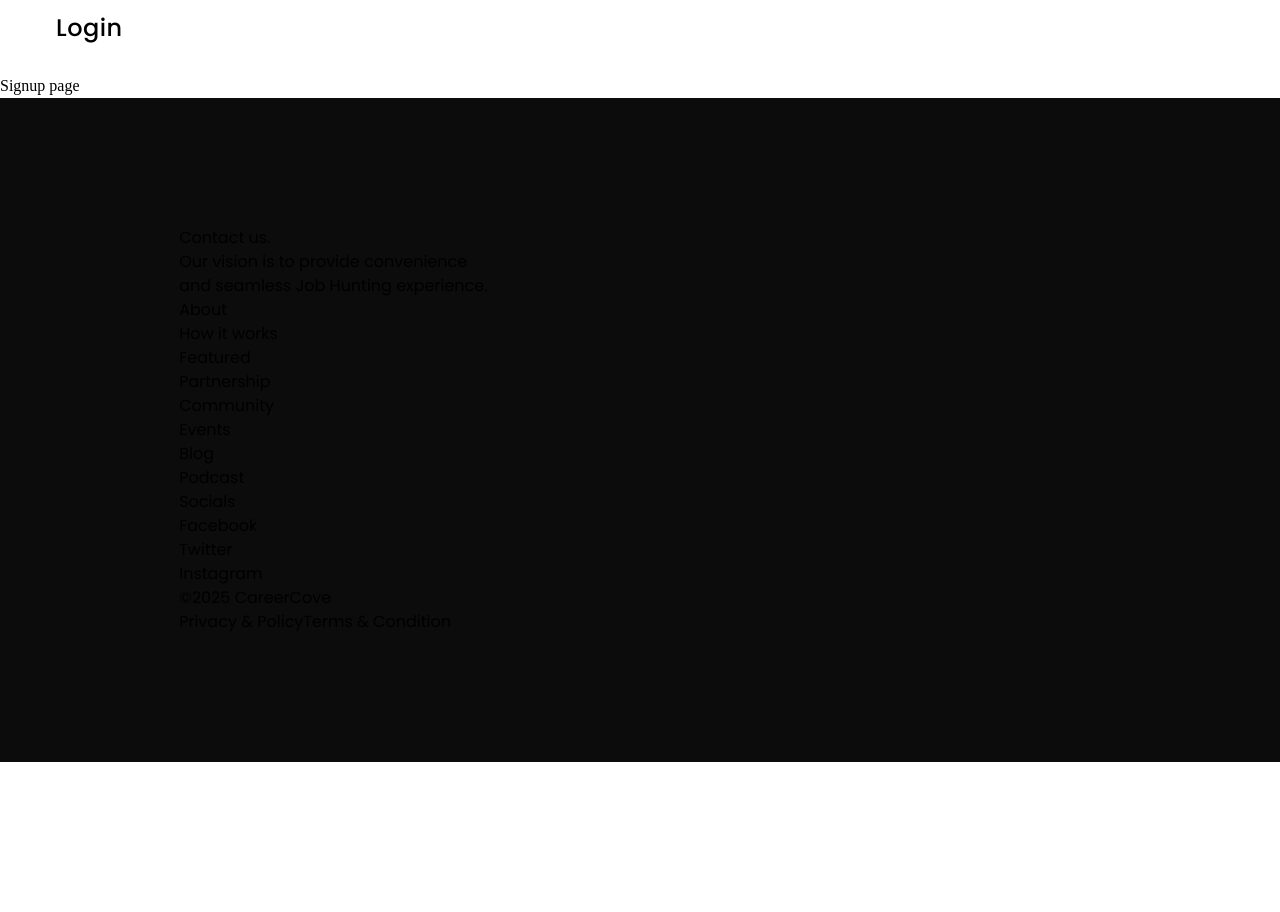
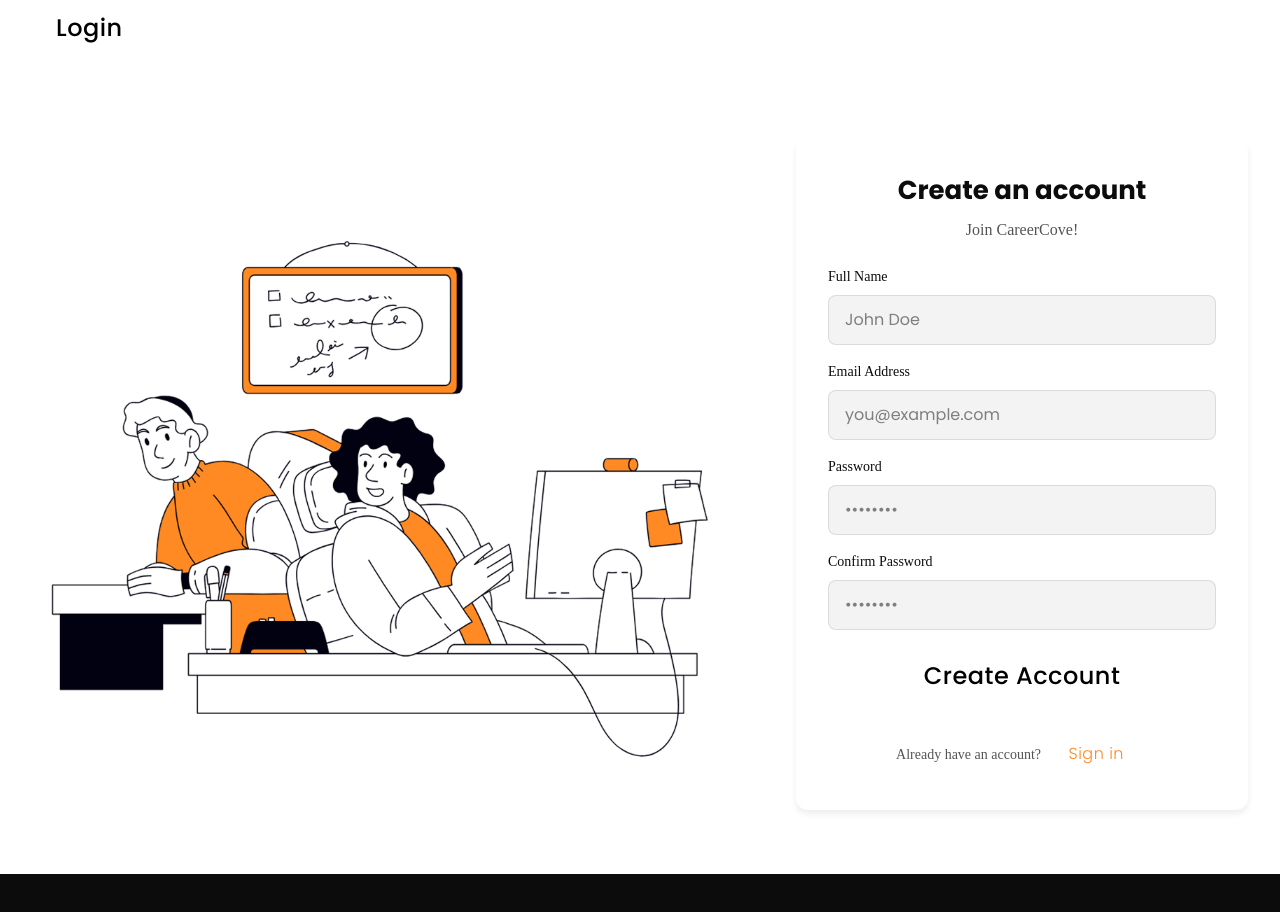
Before and after one commit to cinedalida/CareerCove-frontend, a React (Vite) app in the folder my-app/: page /signup in a window 1280 px wide. Shown: the part 500-1412 px from the top of the page. Before the commit the page ends 1262 px from the top, so only its background shows below. Built offline with nearby package versions, Linux system fonts and the light colour scheme.

Commit message:
Updated: Guest feature

```diff
--- a/my-app/src/components/LandingPage/Hero.jsx
+++ b/my-app/src/components/LandingPage/Hero.jsx
@@ -6,10 +6,6 @@ import SplitText from "../Animations/SplitText";
 import TextType from "../Animations/TextType";
 import { motion } from "framer-motion";
 import { Link } from "react-router-dom";
-
-const handleAnimationComplete = () => {
-  console.log("Animation complete!");
-};
 
 const HeroSection = () => {
   return (
--- a/my-app/src/pages/Guest.jsx
+++ b/my-app/src/pages/Guest.jsx
@@ -1,11 +1,47 @@
 import Navbar from "../components/PageLayout/Navbar";
 import Footer from "../components/PageLayout/Footer";
+import SplitText from "../components/Animations/SplitText";
+import TextType from "../components/Animations/TextType";
+import { motion } from "framer-motion";
 
 const Guest = () => {
   return (
     <>
       <Navbar />
-      <div className="sample">Guest page</div>
+      <section
+        className="flex flex-col items-center justify-center text-center min-h-[80vh] bg-[var(--color-bg-primary)] px-6"
+        id="guest"
+      >
+        <motion.div
+          initial={{ opacity: 0, y: 30 }}
+          animate={{ opacity: 1, y: 0 }}
+          transition={{ duration: 1.2, ease: "easeOut" }}
+        >
+          <SplitText
+            text="CareerCove"
+            className="hero-title text-[var(--color-text-primary)] text-6xl font-bold"
+            delay={500}
+            duration={0.8}
+            ease="power3.out"
+            splitType="chars"
+            from={{ opacity: 0, y: 40 }}
+            to={{ opacity: 1, y: 0 }}
+          />
+        </motion.div>
+        <div className="section-subtext max-w-2xl mb-8 CC-Subtext text-[var(--color-text-secondary)]">
+          <TextType
+            text={[
+              "Type your skills and job preferences here!",
+              "Sign up to parse your resume automatically.",
+              "Explore job listings tailored to you.",
+            ]}
+            typingSpeed={75}
+            pauseDuration={1500}
+            showCursor={true}
+            cursorCharacter="|"
+          />
+        </div>
+      </section>
       <Footer />
     </>
   );
--- a/my-app/src/pages/Login.jsx
+++ b/my-app/src/pages/Login.jsx
@@ -1,6 +1,7 @@
 import Navbar from "../components/PageLayout/Navbar";
 import Footer from "../components/PageLayout/Footer";
 import L1 from "../assets/L1.png";
+import { Link } from "react-router-dom";
 
 import { useState } from "react";
 import { Button } from "../components/UI/button";
@@ -245,6 +246,7 @@ export default function LoginForm({ onToggle }) {
               }}
             >
               Don't have an account?{" "}
+              <Link to="/signup">
                 <button
                   onClick={onToggle}
                   style={{
@@ -262,6 +264,7 @@ export default function LoginForm({ onToggle }) {
                 >
                   Sign up
                 </button>
+              </Link>
             </p>
           </div>
         </div>
--- a/my-app/src/pages/Signup.jsx
+++ b/my-app/src/pages/Signup.jsx
@@ -1,14 +1,287 @@
 import Navbar from "../components/PageLayout/Navbar";
 import Footer from "../components/PageLayout/Footer";
+import S1 from "../assets/S1.png";
+import { Link } from "react-router-dom";
 
-const Signup = () => {
+import { useState } from "react";
+import { Button } from "../components/UI/button";
+import { Input } from "../components/UI/input";
+
+export default function SignupForm({ onToggle }) {
+  const [fullName, setFullName] = useState("");
+  const [email, setEmail] = useState("");
+  const [password, setPassword] = useState("");
+  const [confirmPassword, setConfirmPassword] = useState("");
+  const [isLoading, setIsLoading] = useState(false);
+  const [error, setError] = useState("");
+
+  const handleSubmit = (e) => {
+    e.preventDefault();
+    setError("");
+
+    if (!fullName.trim()) {
+      setError("Full name is required");
+      return;
+    }
+
+    if (!email.includes("@")) {
+      setError("Please enter a valid email");
+      return;
+    }
+
+    if (password.length < 6) {
+      setError("Password must be at least 6 characters");
+      return;
+    }
+
+    if (password !== confirmPassword) {
+      setError("Passwords do not match");
+      return;
+    }
+
+    setIsLoading(true);
+    setTimeout(() => {
+      setIsLoading(false);
+      alert("Account created successfully!");
+    }, 1000);
+  };
+
   return (
     <>
       <Navbar />
-      <div className="sample">Signup page</div>
+      <div
+        style={{
+          display: "flex",
+          alignItems: "center",
+          justifyContent: "center",
+          height: "100vh", // full page height
+          backgroundColor: "var(--color-neutral-50)",
+          gap: "4rem",
+          padding: "2rem",
+        }}
+      >
+        <img
+          src={S1}
+          alt="Login illustration"
+          style={{
+            width: "700px",
+            height: "auto",
+            borderRadius: "1rem",
+            objectFit: "cover",
+          }}
+        />
+        <div
+          style={{
+            backgroundColor: "var(--color-neutral-100)",
+            borderRadius: "0.75rem",
+            boxShadow: "0 4px 6px rgba(0, 0, 0, 0.07)",
+            padding: "2rem",
+            gap: "1.5rem",
+            display: "flex",
+            flexDirection: "column",
+            width: "500px",
+          }}
+        >
+          <div
+            style={{
+              textAlign: "center",
+              gap: "0.5rem",
+              display: "flex",
+              flexDirection: "column",
+            }}
+          >
+            <h1
+              style={{
+                fontSize: "var(--font-size-h1)",
+                fontWeight: "var(--font-weight-bold)",
+                color: "var(--color-text-primary)",
+              }}
+            >
+              Create an account
+            </h1>
+            <p
+              style={{
+                fontSize: "var(--font-size-content-subtext)",
+                color: "var(--color-text-secondary)",
+              }}
+            >
+              Join CareerCove!
+            </p>
+          </div>
+
+          {error && (
+            <div
+              style={{
+                backgroundColor: "var(--color-error)",
+                opacity: "0.1",
+                border: `1px solid var(--color-error)`,
+                color: "var(--color-error)",
+                padding: "1rem",
+                borderRadius: "0.5rem",
+                fontSize: "0.875rem",
+              }}
+            >
+              {error}
+            </div>
+          )}
+
+          <form
+            onSubmit={handleSubmit}
+            style={{
+              gap: "1rem",
+              display: "flex",
+              flexDirection: "column",
+            }}
+          >
+            <div
+              style={{
+                gap: "0.5rem",
+                display: "flex",
+                flexDirection: "column",
+              }}
+            >
+              <label
+                style={{
+                  display: "block",
+                  fontSize: "0.875rem",
+                  fontWeight: "var(--font-weight-medium)",
+                  color: "var(--color-text-primary)",
+                }}
+              >
+                Full Name
+              </label>
+              <Input
+                type="text"
+                placeholder="John Doe"
+                value={fullName}
+                onChange={(e) => setFullName(e.target.value)}
+              />
+            </div>
+
+            <div
+              style={{
+                gap: "0.5rem",
+                display: "flex",
+                flexDirection: "column",
+              }}
+            >
+              <label
+                style={{
+                  display: "block",
+                  fontSize: "0.875rem",
+                  fontWeight: "var(--font-weight-medium)",
+                  color: "var(--color-text-primary)",
+                }}
+              >
+                Email Address
+              </label>
+              <Input
+                type="email"
+                placeholder="you@example.com"
+                value={email}
+                onChange={(e) => setEmail(e.target.value)}
+              />
+            </div>
+
+            <div
+              style={{
+                gap: "0.5rem",
+                display: "flex",
+                flexDirection: "column",
+              }}
+            >
+              <label
+                style={{
+                  display: "block",
+                  fontSize: "0.875rem",
+                  fontWeight: "var(--font-weight-medium)",
+                  color: "var(--color-text-primary)",
+                }}
+              >
+                Password
+              </label>
+              <Input
+                type="password"
+                placeholder="••••••••"
+                value={password}
+                onChange={(e) => setPassword(e.target.value)}
+              />
+            </div>
+
+            <div
+              style={{
+                gap: "0.5rem",
+                display: "flex",
+                flexDirection: "column",
+              }}
+            >
+              <label
+                style={{
+                  display: "block",
+                  fontSize: "0.875rem",
+                  fontWeight: "var(--font-weight-medium)",
+                  color: "var(--color-text-primary)",
+                }}
+              >
+                Confirm Password
+              </label>
+              <Input
+                type="password"
+                placeholder="••••••••"
+                value={confirmPassword}
+                onChange={(e) => setConfirmPassword(e.target.value)}
+              />
+            </div>
+
+            <Button
+              type="submit"
+              disabled={isLoading}
+              variant="primary"
+              style={{
+                width: "100%",
+                padding: "0.75rem 1.5rem",
+              }}
+            >
+              {isLoading ? "Creating..." : "Create Account"}
+            </Button>
+          </form>
+
+          <div
+            style={{
+              textAlign: "center",
+            }}
+          >
+            <p
+              style={{
+                fontSize: "0.875rem",
+                color: "var(--color-text-secondary)",
+              }}
+            >
+              Already have an account?{" "}
+              <Link to="/login">
+                <button
+                  onClick={onToggle}
+                  style={{
+                    color: "var(--color-brand-primary)",
+                    fontSize: "var(--font-size-content-subtext)",
+                    fontWeight: "var(--font-weight-light)",
+                    border: "none",
+                    background: "none",
+                    cursor: "pointer",
+                    textDecoration: "none",
+                    transition: "opacity 0.2s ease",
+                  }}
+                  onMouseEnter={(e) => (e.target.style.opacity = "0.7")}
+                  onMouseLeave={(e) => (e.target.style.opacity = "1")}
+                >
+                  Sign in
+                </button>
+              </Link>
+            </p>
+          </div>
+        </div>
+      </div>
       <Footer />
     </>
   );
-};
-
-export default Signup;
+}
```
Lines whose indentation alone changed are shown as unchanged.
